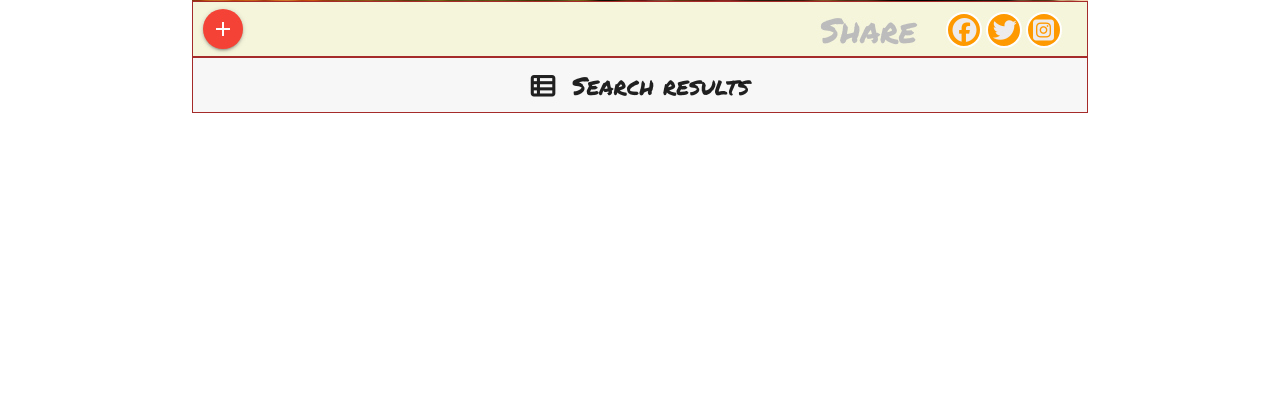
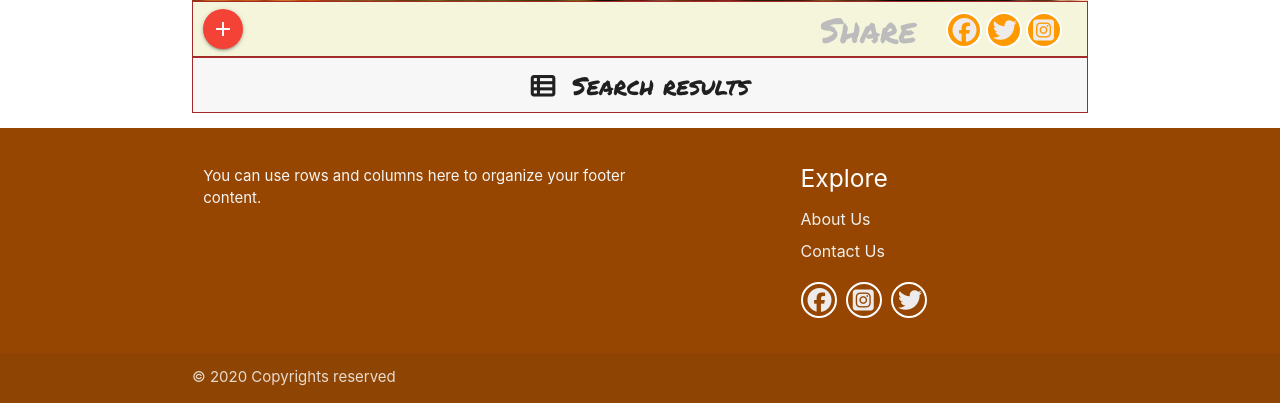
Before and after one commit to rimantascode/MS3-cookbook, a Flask app: page / in a window 1280 px wide. Shown: the part 660-1063 px from the top of the page. Before the commit the page ends 773 px from the top, so only its background shows below. Run offline with Flask 2, Linux system fonts and the light colour scheme; data that the repository does not hold is empty; some libraries are stand-ins or nearby versions.

Commit message:
added footer and about_us.html

```diff
--- a/app.py
+++ b/app.py
@@ -70,6 +70,11 @@ def delete_recipe(recipes_id):
     return redirect(url_for('get_tasks'))
 
 
+@app.route('/about_us')
+def about_us():
+    return render_template('about_us.html')
+
+
 if __name__ == '__main__':
     app.run(host=os.environ.get('IP'),
             port=int(os.environ.get('PORT')),
--- a/static/css/style.css
+++ b/static/css/style.css
@@ -261,6 +261,37 @@ select {
   left: 1.5rem;
 }
 
+/* ------------------------------------------------ Footer----- */
+.the-footer {
+  background-color: #964600 !important;
+}
+.social-footer-links i {
+  letter-spacing: 25px;
+  font-size: 24px;
+  padding-top: 4px;
+  padding-left: 5px;
+  color: #edebeb;
+}
+.circle-around-social-links-footer {
+  width: 36px;
+  height: 36px;
+  border-radius: 50%;
+  display: inline-block;
+  background-color: #964600;
+  border: 2px solid #ffffff;
+  margin-top: 10px;
+  margin-right: 5px;
+}
+.footer-links {
+  padding-bottom: 8px;
+}
+.footer-links a {
+  font-size: 16px !important;
+}
+/* ------------------------------------------------ about_us.html----- */
+.about_us {
+  text-align: center;
+}
 @media only screen and (max-width: 600px) {
   .card.horizontal .card-image {
     max-width: 100% !important;
--- a/templates/base.html
+++ b/templates/base.html
@@ -1,13 +1,25 @@
 <!DOCTYPE html>
 <html lang="en">
-
   <head>
     <meta charset="UTF-8" />
     <meta name="viewport" content="width=device-width, initial-scale=1.0" />
-	<script src="https://kit.fontawesome.com/fa14b2a9bf.js" crossorigin="anonymous"></script>
-	<link href="https://fonts.googleapis.com/icon?family=Material+Icons" rel="stylesheet" />
-	<link rel="stylesheet" href="{{url_for('static', filename='css/style.css')}}" type="text/css" />
-	<link rel="stylesheet" href="https://cdnjs.cloudflare.com/ajax/libs/materialize/1.0.0/css/materialize.min.css" />
+    <script
+      src="https://kit.fontawesome.com/fa14b2a9bf.js"
+      crossorigin="anonymous"
+    ></script>
+    <link
+      href="https://fonts.googleapis.com/icon?family=Material+Icons"
+      rel="stylesheet"
+    />
+    <link
+      rel="stylesheet"
+      href="{{url_for('static', filename='css/style.css')}}"
+      type="text/css"
+    />
+    <link
+      rel="stylesheet"
+      href="https://cdnjs.cloudflare.com/ajax/libs/materialize/1.0.0/css/materialize.min.css"
+    />
     <script src="https://ajax.googleapis.com/ajax/libs/jquery/3.5.1/jquery.min.js"></script>
     <title>Document</title>
   </head>
@@ -17,7 +29,9 @@
     <nav>
       <div class="nav-wrapper my-nav">
         <a href="#!" class="brand-logo">Logo</a>
-			<a href="#" data-target="mobile-demo" class="sidenav-trigger"><i class="material-icons">menu</i></a>
+        <a href="#" data-target="mobile-demo" class="sidenav-trigger"
+          ><i class="material-icons">menu</i></a
+        >
         <ul class="centered hide-on-med-and-down">
           <li class="nav-links dropdown-trigger">
             <a href="#">POULTRY</a>
@@ -34,12 +48,14 @@
     <!--This peace navbar peace is for smaller secreens -->
     <ul class="sidenav" id="mobile-demo">
       <li>
-			<a class="dropdown-trigger" href="#!"
-				data-target="dropdown2">POULTRY<i class="material-icons right">arrow_drop_down</i></a>
+        <a class="dropdown-trigger" href="#!" data-target="dropdown2"
+          >POULTRY<i class="material-icons right">arrow_drop_down</i></a
+        >
       </li>
       <li>
-			<a class="dropdown-trigger" href="#!" data-target="dropdown3">RED
-				MEAT<i class="material-icons right">arrow_drop_down</i></a>
+        <a class="dropdown-trigger" href="#!" data-target="dropdown3"
+          >RED MEAT<i class="material-icons right">arrow_drop_down</i></a
+        >
       </li>
       <li><a href="collapsible.html">PORK</a></li>
       <li><a href="mobile.html">SEA FOOD</a></li>
@@ -48,14 +64,20 @@
     {% block dish %}
     <!-- The main picture area -->
     <div class="col s12 container picture-area">
-		<img class="responsive-img" src="{{url_for('static',filename='images/102679650_cd10235c8f_k.jpg')}}">
+      <img
+        class="responsive-img"
+        src="{{url_for('static',filename='images/102679650_cd10235c8f_k.jpg')}}"
+      />
     </div>
     <!-- search results, those results will be the desplayd in this main page-->
 
     <div class="col s12 container search-results">
       <div class="col s12 search-result-bar">
-				<a href="{{url_for('add_recipe')}}"
-					class="btn-floating btn-medium waves-effect waves-light red add-button"><i class="material-icons">add</i></a>
+        <a
+          href="{{url_for('add_recipe')}}"
+          class="btn-floating btn-medium waves-effect waves-light red add-button"
+          ><i class="material-icons">add</i></a
+        >
         <div class="share">
           <div class="share-div">
             <h4>Share</h4>
@@ -89,6 +111,60 @@
       {% block content %} {% endblock %}
     </div>
     {% endblock %}
+    <footer class="page-footer the-footer">
+      <div class="container">
+        <div class="row">
+          <div class="col l6 s12">
+            <h5 class="white-text"></h5>
+            <p class="grey-text text-lighten-4">
+              You can use rows and columns here to organize your footer content.
+            </p>
+          </div>
+          <div class="col l4 offset-l2 s12">
+            <h5 class="white-text">Explore</h5>
+            <ul>
+              <li class="footer-links">
+                <a class="grey-text text-lighten-3" href="#!">About Us</a>
+              </li>
+              <li class="footer-links">
+                <a class="grey-text text-lighten-3" href="#!">Contact Us</a>
+              </li>
+              <div class="circle-around-social-links-footer">
+                <li class="social-footer-links">
+                  <a class="grey-text text-lighten-3" href="wwww.facebook.com"
+                    ><i class="fab fa-facebook"></i
+                  ></a>
+                </li>
+              </div>
+              <div class="circle-around-social-links-footer">
+                <li class="social-footer-links">
+                  <a
+                    class="grey-text text-lighten-3"
+                    href="https://www.instagram.com/"
+                    ><i class="fab fa-instagram-square"></i
+                  ></a>
+                </li>
+              </div>
+              <div class="circle-around-social-links-footer">
+                <li class="social-footer-links">
+                  <a
+                    class="grey-text text-lighten-3"
+                    href="https://twitter.com/?lang=en-gb"
+                    ><i class="fab fa-twitter"></i
+                  ></a>
+                </li>
+              </div>
+            </ul>
+          </div>
+        </div>
+      </div>
+      <div class="footer-copyright">
+        <div class="container">
+          © 2020 Copyrights reserved
+        </div>
+      </div>
+    </footer>
+
     <script>
       $(document).ready(function () {
         $(".sidenav").sidenav();
@@ -105,5 +181,4 @@
     </script>
     <script src="https://cdnjs.cloudflare.com/ajax/libs/materialize/1.0.0/js/materialize.min.js"></script>
   </body>
-
 </html>
```
Also changed, not shown: templates/about_us.html (added, +17 -0 lines). Lines whose indentation alone changed are shown as unchanged.
